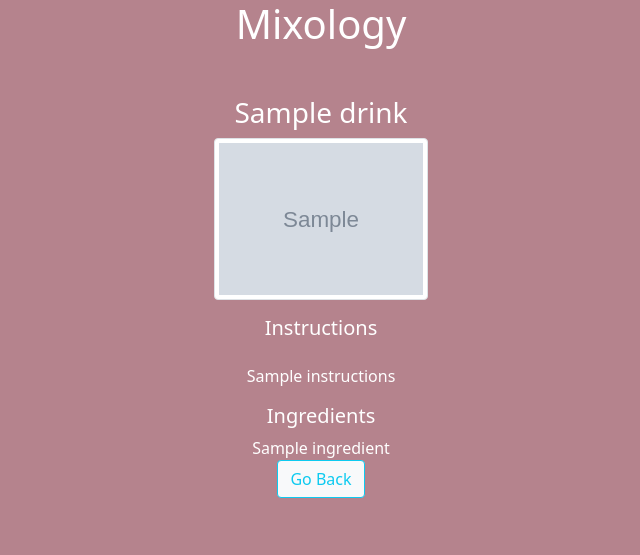
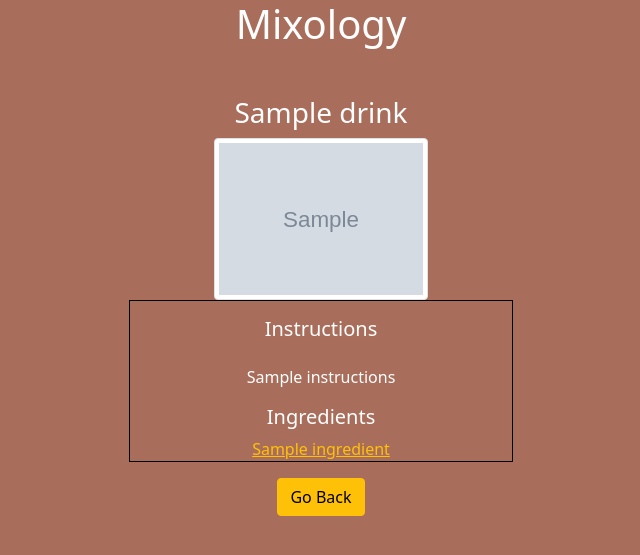
Before and after one commit to podop29/cocktail, a Flask app: template templates/show-drink-details.html in a window 1280 px wide. Shown: the top 555 px of the page, without its empty margins (319-959 px from the left). Run offline with Flask 2, Linux system fonts and the light colour scheme; the template is opened without the code that fills it: most values are stand-ins (such as "Sample title", 1, 10 or a date in 2020); grey boxes marked "Sample" are stand-in pictures.

Commit message:
lots of style and layout changes and bug fixes

```diff
--- a/app.py
+++ b/app.py
@@ -2,7 +2,7 @@ from flask import Flask, request, render_template, flash, redirect
 import requests
 from models import connect_db, db
 from forms import SearchDrinkForm
-from healpers import create_drink_list, create_drink, create_drink_list_by_ingredient, create_drink_showcase, create_empty_drink
+from helpers import create_drink_list, create_drink, create_drink_list_by_ingredient, create_drink_showcase, create_empty_drink
 
 app = Flask(__name__)
 
@@ -27,7 +27,7 @@ def show_home():
     #If the form is filled out, will redirect to the search route
     if form.validate_on_submit():
         name = form.name.data
-        choice=form.choice.data
+        choice = form.choice.data
         return redirect(f'/{choice}/{name}')
     #if the form isnt filled out, will show the home page
     data = requests.get(f"{BASE_API_URL}popular.php").json()
@@ -44,19 +44,28 @@ def show_drink_details(id):
     drink = create_drink(data)
     return render_template('show-drink-details.html', drink = drink)
 
+
+
 @app.route('/drinks/<name>')
 def show_searched_drinks(name):
+    """Shows all drinks that match the search"""
     data = requests.get(f"{BASE_API_URL}search.php?s={name}").json()
-    drink_list = create_drink_list(data)
-
+    try:
+        drink_list = create_drink_list(data)
+    except:
+        #If the try fails, returns an drink that just says seearch not found
+        drink_list = create_empty_drink()
     return render_template('show-searched-drinks.html', drinks = drink_list, name = name)
 
 @app.route('/ingredients/<name>')
 def show_searched_ingredients(name):
-    res = requests.get(f"{BASE_API_URL}search.php?s={name}")
+    """Shows all drinks that have the searched ingredient in them"""
+    query = name.replace(" ", "%20")
+    res = requests.get(f"{BASE_API_URL}filter.php?i={query}")
     data = res.json()
     try:
         drink_list = create_drink_list_by_ingredient(data)
     except:
+        #If the try fails, returns an drink that just says seearch not found
         drink_list = create_empty_drink()
     return render_template('show-searched-drinks.html', drinks = drink_list, name = name)
--- a/static/styles.css
+++ b/static/styles.css
@@ -1,6 +1,10 @@
 body{
-    background-color: #B5838D !important;
+    background-color: #a96e5b !important;
     color: white !important;
+}
+
+a{
+    color: black;
 }
 
 .container{
@@ -32,3 +36,20 @@ ul{
 .drinksearch{
     font-weight: 800;
 }
+
+.info{
+    padding: 20px, 16px;
+    margin: auto;
+    width: 50%;
+    border: 1px, black, solid;
+    width: 30%;
+}
+
+
+input[type=text] {
+    background-color: #FAD02C;
+    color: black;
+    padding: 5px;
+    border: 2px solid #ccc;
+    border-radius: 4px;
+  }
--- a/templates/base.html
+++ b/templates/base.html
@@ -9,6 +9,7 @@
     <title>{%block title%}{%endblock%}</title>
 </head>
 <header>
+
 </header>
 <body>
     <div class="center">
--- a/templates/show-drink-details.html
+++ b/templates/show-drink-details.html
@@ -4,26 +4,28 @@
 {%block content%}
 
 <div class="center">
+
     <h3 class=" mt-5">{{drink.name}}</h3>
-    <span class="inline"></span>
+
     <img class="img-thumbnail col-sm-2" src="{{drink.img_url}}" alt="Img for {{drink.name}}" width="95%">
 
-</span>
+
+    <div class="info">
     <h5 class="p-3">Instructions</h5>
 
     <p class="mt-0">{{drink.instructions}}</p>
 
 
 
-    <h5>Ingredients</h5>
-    <ul class="list-group ">
-    {%for ingredient in drink.ingredients%}
-    <li>{{ingredient}}</li>
-    {%endfor%}
-    </ul>
-
+        <h5>Ingredients</h5>
+        <ul class="list-group ">
+            {%for ingredient in drink.ingredients%}
+            <li><a class="link-warning" href="/ingredients/{{ingredient}}">{{ingredient}}</a></li>
+            {%endfor%}
+        </ul>
+    </div>
     <form action="/">
-    <button class="btn btn-light btn btn-outline-info">Go Back</button>
+    <button class="btn btn-warning mt-3">Go Back</button>
     </form>
 </div>
 
```
Also changed, not shown: templates/home.html (+19 -12 lines), templates/show-searched-drinks.html (+8 -5 lines), helpers.py (line endings or trailing spaces).
